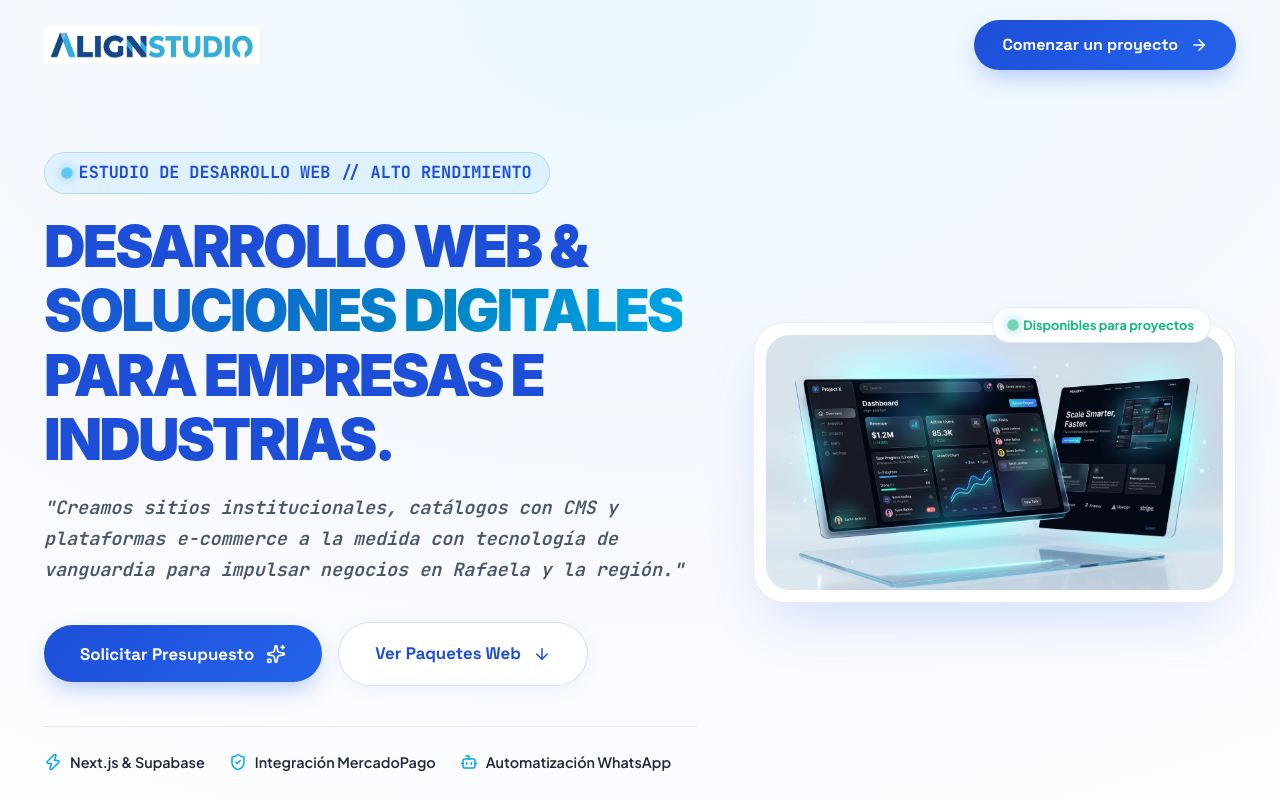
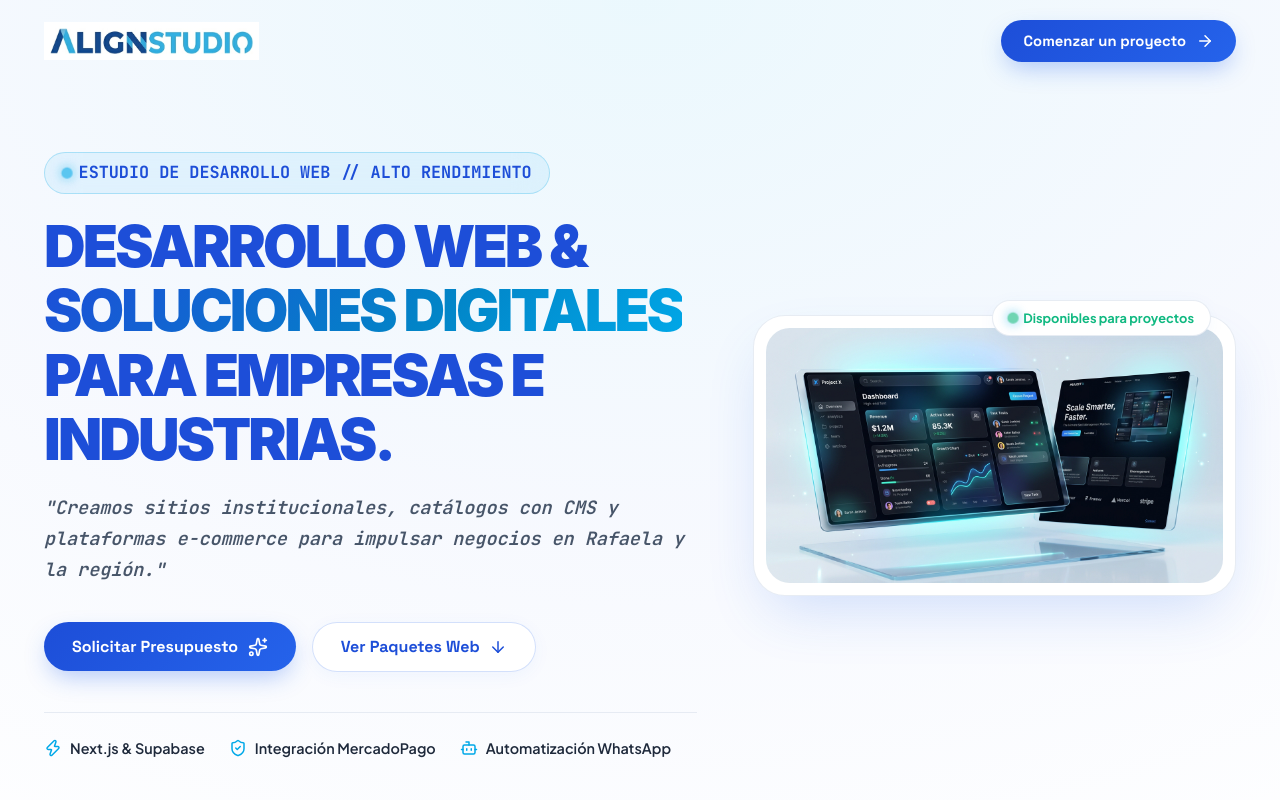
Before and after one commit to alignstudioweb/portafolio, a Next.js app: page / in a window 1280 px wide. Shown: the top 800 px of the page. Built offline with nearby package versions, Linux system fonts and the light colour scheme; a web font is replaced by a local one.

Commit message:
style: refinamiento de dimensiones, distribución flex y control segmentado de botones

```diff
--- a/app/globals.css
+++ b/app/globals.css
@@ -211,16 +211,17 @@ button {
   display: inline-flex;
   align-items: center;
   justify-content: center;
-  gap: 0.75rem;
-  padding: 0.9rem 1.75rem;
+  gap: 0.6rem;
+  padding: 0.75rem 1.4rem;
   border-radius: var(--radius-pill);
   font-family: var(--font-h3);
   font-weight: 700;
-  font-size: 1rem;
+  font-size: 0.925rem;
   transition: all var(--transition-normal);
   position: relative;
   overflow: hidden;
   white-space: nowrap;
+  line-height: 1.2;
 }
 
 .btn-primary {
@@ -269,8 +270,8 @@ button {
 }
 
 .btn-lg {
-  padding: 1.1rem 2.25rem;
-  font-size: 1.05rem;
+  padding: 0.9rem 1.75rem;
+  font-size: 1rem;
 }
 
 /* Navbar */
@@ -565,30 +566,43 @@ button {
 
 .portfolio-filters {
   display: flex;
+  align-items: center;
   justify-content: center;
-  gap: 0.75rem;
-  margin-bottom: 3rem;
+  gap: 0.35rem;
+  margin: 0 auto 3rem auto;
+  padding: 0.35rem;
+  background: var(--bg-secondary);
+  border: 1px solid var(--glass-border);
+  border-radius: var(--radius-pill);
   flex-wrap: wrap;
+  width: fit-content;
+  max-width: 100%;
 }
 
 .filter-btn {
-  padding: 0.6rem 1.4rem;
+  padding: 0.55rem 1.25rem;
   border-radius: var(--radius-pill);
   font-family: var(--font-h3);
-  font-size: 0.9375rem;
+  font-size: 0.875rem;
   font-weight: 700;
   color: var(--text-muted);
-  background: var(--bg-secondary);
-  border: 1px solid var(--glass-border);
+  background: transparent;
+  border: 1px solid transparent;
   transition: all var(--transition-fast);
   cursor: pointer;
+  white-space: nowrap;
+}
+
+.filter-btn:hover {
+  color: var(--color-align-royal);
+  background: rgba(37, 99, 235, 0.06);
 }
 
 .filter-btn.active {
   background: var(--color-align-royal);
   color: var(--text-white);
   border-color: var(--color-align-royal);
-  box-shadow: 0 4px 15px rgba(29, 78, 216, 0.25);
+  box-shadow: 0 4px 14px rgba(29, 78, 216, 0.22);
 }
 
 .portfolio-grid {
--- a/components/Hero.tsx
+++ b/components/Hero.tsx
@@ -27,7 +27,7 @@ export const Hero: React.FC<HeroProps> = ({ onOpenContact }) => {
 
             <p className="hero-subtitle">
               <span className="font-accent">
-                &quot;Creamos sitios institucionales, catálogos con CMS y plataformas e-commerce a la medida con tecnología de vanguardia para impulsar negocios en Rafaela y la región.&quot;
+                &quot;Creamos sitios institucionales, catálogos con CMS y plataformas e-commerce para impulsar negocios en Rafaela y la región.&quot;
               </span>
             </p>
 
--- a/components/PortfolioGrid.tsx
+++ b/components/PortfolioGrid.tsx
@@ -77,11 +77,14 @@ export const PortfolioGrid: React.FC<PortfolioGridProps> = ({ onOpenProjectModal
           </p>
         </div>
 
-        {/* Filter Buttons */}
-        <div className="portfolio-filters reveal-up">
+        {/* Filter Buttons Segmented Bar */}
+        <div className="portfolio-filters reveal-up" role="tablist" aria-label="Filtros de portafolio">
           {filterButtons.map((btn) => (
             <button
               key={btn.key}
+              type="button"
+              role="tab"
+              aria-selected={filter === btn.key}
               className={`filter-btn ${filter === btn.key ? 'active' : ''}`}
               onClick={() => setFilter(btn.key)}
             >
```
